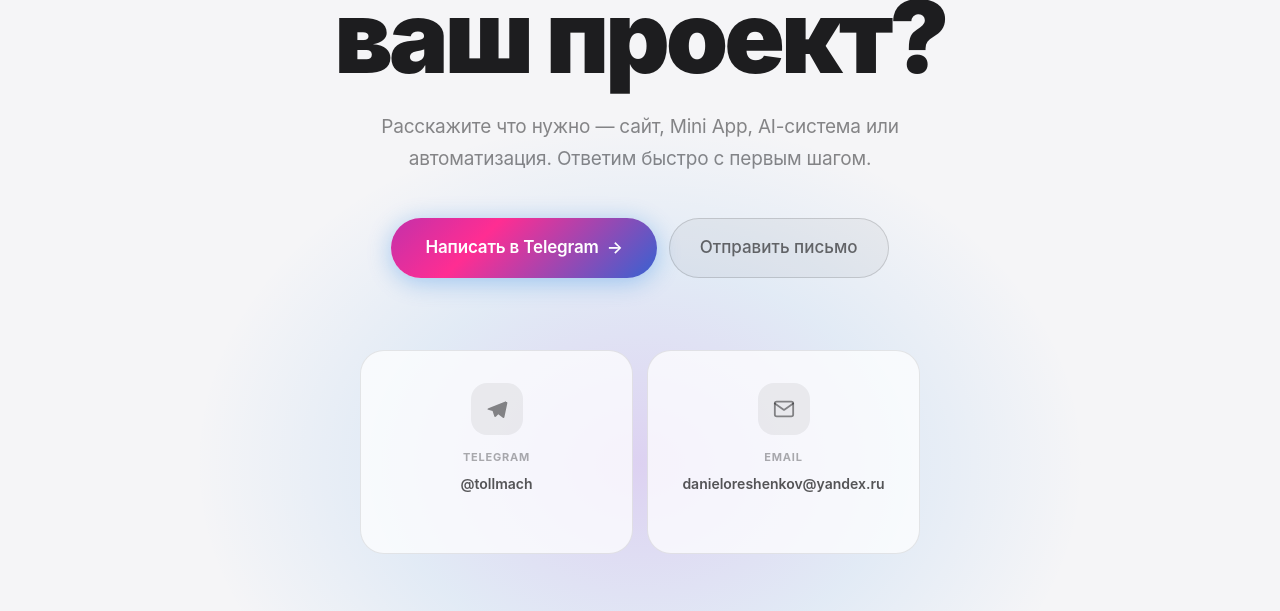
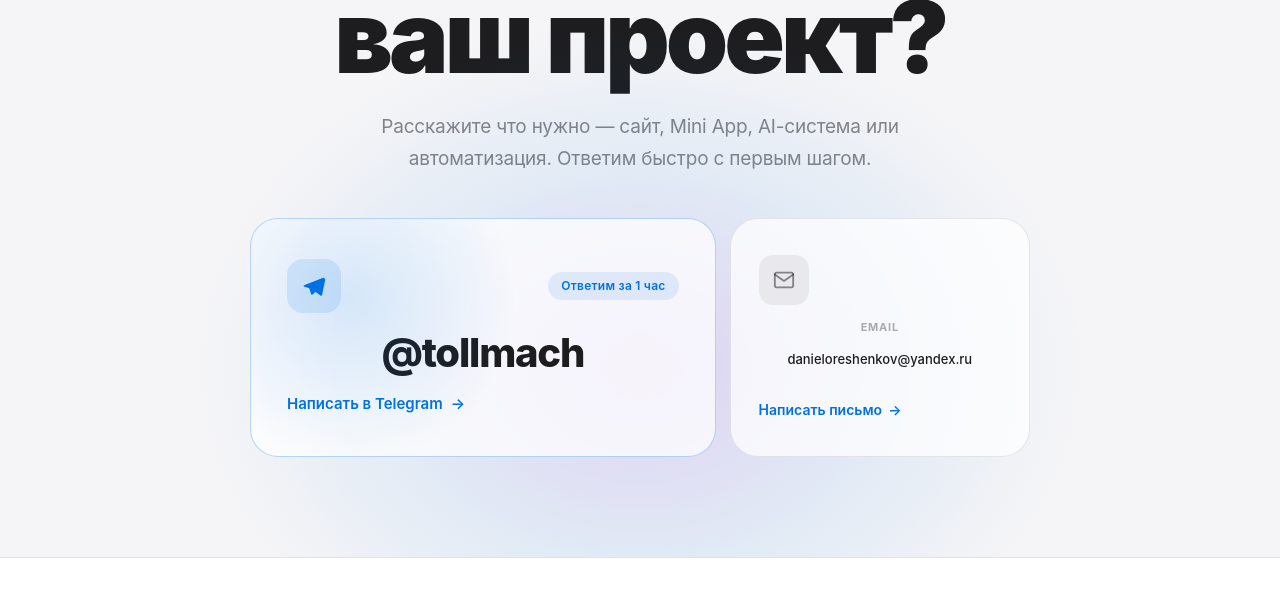
Before and after one commit to DaniilOreshenkov/odn-studio, a website built with Vite: page index.html in a window 1280 px wide. Shown: the part 5879-6490 px from the top of the page. Built offline with nearby package versions, Linux system fonts and the light colour scheme.

```diff
--- a/index.html
+++ b/index.html
@@ -667,36 +667,36 @@
       Расскажите что нужно — сайт, Mini App, AI-система или автоматизация. Ответим быстро с первым шагом.
     </p>
 
-    <!-- primary CTA -->
-    <div class="cn-cta reveal d2">
-      <a href="https://t.me/tollmach" target="_blank" rel="noopener" class="btn btn-primary cn-btn">
-        <span data-ru="Написать в Telegram" data-en="Write on Telegram">Написать в Telegram</span>
-        <i class="btn-arrow">→</i>
-      </a>
-      <a href="mailto:danieloreshenkov@yandex.ru" class="btn cn-btn-ghost">
-        <span data-ru="Отправить письмо" data-en="Send email">Отправить письмо</span>
-      </a>
-    </div>
+    <!-- bento contact grid -->
+    <div class="cn-bento reveal d2">
 
-    <!-- contact cards -->
-    <div class="cn-cards">
-
-      <a href="https://t.me/tollmach" target="_blank" rel="noopener" class="cn-card reveal d3">
-        <div class="cn-card-ico">
-          <svg width="22" height="22" viewBox="0 0 24 24" fill="none"><path d="M21.8 3.5L2.6 11.1c-1.3.5-1.3 1.3-.2 1.6l4.8 1.5 1.8 5.6c.2.6.5.9 1 .9s.7-.2 1-.5l2.4-2.4 5 3.7c.9.5 1.5.2 1.7-.8l3.1-14.8c.3-1.2-.4-1.8-1.4-1.4z" fill="currentColor"/></svg>
+      <!-- Primary: Telegram -->
+      <a href="https://t.me/tollmach" target="_blank" rel="noopener" class="cn-tg-card">
+        <div class="cn-tg-glow"></div>
+        <div class="cn-tg-top">
+          <div class="cn-tg-ico">
+            <svg width="24" height="24" viewBox="0 0 24 24" fill="currentColor"><path d="M21.8 3.5L2.6 11.1c-1.3.5-1.3 1.3-.2 1.6l4.8 1.5 1.8 5.6c.2.6.5.9 1 .9s.7-.2 1-.5l2.4-2.4 5 3.7c.9.5 1.5.2 1.7-.8l3.1-14.8c.3-1.2-.4-1.8-1.4-1.4z"/></svg>
+          </div>
+          <span class="cn-tg-badge" data-ru="Ответим за 1 час" data-en="Reply within 1 hour">Ответим за 1 час</span>
         </div>
-        <div class="cn-card-label">Telegram</div>
-        <div class="cn-card-val">@tollmach</div>
-        <div class="cn-card-hint" data-ru="Написать" data-en="Message">Написать</div>
+        <div class="cn-tg-handle">@tollmach</div>
+        <div class="cn-tg-cta">
+          <span data-ru="Написать в Telegram" data-en="Write on Telegram">Написать в Telegram</span>
+          <span class="cn-tg-arrow">→</span>
+        </div>
       </a>
 
-      <a href="mailto:danieloreshenkov@yandex.ru" class="cn-card reveal d3">
-        <div class="cn-card-ico">
-          <svg width="22" height="22" viewBox="0 0 24 24" fill="none"><path d="M4 4h16c1.1 0 2 .9 2 2v12c0 1.1-.9 2-2 2H4c-1.1 0-2-.9-2-2V6c0-1.1.9-2 2-2z" stroke="currentColor" stroke-width="2" stroke-linecap="round" stroke-linejoin="round"/><path d="M22 6l-10 7L2 6" stroke="currentColor" stroke-width="2" stroke-linecap="round" stroke-linejoin="round"/></svg>
+      <!-- Secondary: Email -->
+      <a href="mailto:danieloreshenkov@yandex.ru" class="cn-em-card">
+        <div class="cn-em-ico">
+          <svg width="22" height="22" viewBox="0 0 24 24" fill="none" stroke="currentColor" stroke-width="2" stroke-linecap="round" stroke-linejoin="round"><path d="M4 4h16c1.1 0 2 .9 2 2v12c0 1.1-.9 2-2 2H4c-1.1 0-2-.9-2-2V6c0-1.1.9-2 2-2z"/><path d="M22 6l-10 7L2 6"/></svg>
         </div>
-        <div class="cn-card-label">Email</div>
-        <div class="cn-card-val">danieloreshenkov@yandex.ru</div>
-        <div class="cn-card-hint" data-ru="Написать" data-en="Send">Написать</div>
+        <div class="cn-em-label">Email</div>
+        <div class="cn-em-addr">danieloreshenkov@yandex.ru</div>
+        <div class="cn-em-cta">
+          <span data-ru="Написать письмо" data-en="Send email">Написать письмо</span>
+          <span class="cn-tg-arrow">→</span>
+        </div>
       </a>
 
     </div>
--- a/src/styles/main.css
+++ b/src/styles/main.css
@@ -1343,99 +1343,124 @@
   letter-spacing:-.01em;
   transition:color .5s;
 }
-.cn-cta{display:flex;gap:12px;justify-content:center;flex-wrap:wrap;margin-bottom:72px}
-.cn-btn{font-size:17px;padding:16px 34px}
-.cn-btn-ghost{
-  display:inline-flex;align-items:center;gap:8px;
-  padding:16px 30px;border-radius:980px;
-  font-size:17px;font-weight:500;
-  text-decoration:none;cursor:pointer;
-  color:var(--cn-ghost-color);
-  border:1px solid var(--cn-ghost-border);
-  background:var(--cn-ghost-bg);
-  transition:background .2s,color .2s,border-color .2s,transform .2s;
-}
-.cn-btn-ghost:hover{
-  background:var(--cn-ghost-hover-bg);
-  color:var(--cn-ghost-hover-color);
-  border-color:var(--cn-ghost-border);
-  transform:translateY(-2px);
-}
-.cn-cards{
+/* bento grid */
+.cn-bento{
   display:grid;
-  grid-template-columns:1fr 1fr;
+  grid-template-columns:1.55fr 1fr;
   gap:14px;
-  max-width:560px;
   width:100%;
-}
-.cn-card{
-  display:flex;
-  flex-direction:column;
-  align-items:center;
-  gap:10px;
-  padding:32px 24px 28px;
-  border-radius:24px;
+  max-width:780px;
+}
+
+/* Telegram card — primary */
+.cn-tg-card{
+  position:relative;overflow:hidden;
+  background:var(--cn-strip-bg);
+  border:1px solid rgba(0,113,227,.28);
+  border-radius:28px;
+  padding:40px 36px;
   text-decoration:none;
   color:var(--cn-chip-color);
+  display:flex;flex-direction:column;gap:20px;
+  transition:transform .25s cubic-bezier(.2,.7,.2,1),border-color .2s,box-shadow .25s;
+}
+.cn-tg-card:hover{
+  transform:translateY(-5px);
+  border-color:rgba(0,113,227,.55);
+  box-shadow:0 28px 64px -20px rgba(0,113,227,.28);
+}
+.cn-tg-glow{
+  position:absolute;top:-100px;left:-80px;
+  width:360px;height:360px;
+  background:radial-gradient(circle,rgba(0,113,227,.14) 0%,transparent 65%);
+  pointer-events:none;
+}
+.cn-tg-top{
+  display:flex;align-items:center;justify-content:space-between;
+}
+.cn-tg-ico{
+  width:54px;height:54px;border-radius:16px;
+  background:rgba(0,113,227,.12);
+  display:flex;align-items:center;justify-content:center;
+  color:var(--accent);
+  transition:background .2s;
+}
+.cn-tg-card:hover .cn-tg-ico{background:rgba(0,113,227,.2)}
+.cn-tg-badge{
+  font-size:12px;font-weight:600;letter-spacing:.02em;
+  padding:5px 13px;border-radius:999px;
+  background:rgba(0,113,227,.10);
+  color:var(--accent);
+  transition:background .2s;
+}
+.cn-tg-card:hover .cn-tg-badge{background:rgba(0,113,227,.18)}
+.cn-tg-handle{
+  font-size:clamp(26px,4.5vw,40px);
+  font-weight:800;letter-spacing:-.03em;line-height:1;
+  color:var(--cn-title);
+  transition:color .5s;
+}
+.cn-tg-cta{
+  display:inline-flex;align-items:center;gap:8px;
+  font-size:15px;font-weight:600;
+  color:var(--accent);
+  margin-top:auto;
+}
+.cn-tg-arrow{
+  display:inline-block;
+  transition:transform .2s;
+}
+.cn-tg-card:hover .cn-tg-arrow,.cn-em-card:hover .cn-tg-arrow{transform:translateX(5px)}
+
+/* Email card — secondary */
+.cn-em-card{
+  position:relative;overflow:hidden;
   background:var(--cn-strip-bg);
   border:1px solid var(--cn-strip-border);
-  transition:background .2s,border-color .2s,transform .25s cubic-bezier(.2,.7,.2,1),color .5s;
-  text-align:center;
-  position:relative;
-  overflow:hidden;
-}
-.cn-card::before{
-  content:"";
-  position:absolute;inset:0;
-  border-radius:inherit;
-  background:radial-gradient(circle at 60% 0%,rgba(0,113,227,.10),transparent 60%);
-  opacity:0;
-  transition:opacity .3s;
-}
-.cn-card:hover{
-  transform:translateY(-6px);
-  border-color:rgba(0,113,227,.35);
-  box-shadow:0 20px 60px -20px rgba(0,113,227,.22);
-  color:var(--cn-chip-hover-color);
-}
-.cn-card:hover::before{opacity:1}
-.cn-card:hover .cn-card-ico{background:rgba(0,113,227,.15);color:var(--accent)}
-.cn-card:hover .cn-card-hint{opacity:1;transform:translateY(0)}
-.cn-card-ico{
-  width:52px;height:52px;
-  border-radius:16px;
+  border-radius:28px;
+  padding:36px 28px;
+  text-decoration:none;
+  color:var(--cn-chip-color);
+  display:flex;flex-direction:column;gap:14px;
+  transition:transform .25s cubic-bezier(.2,.7,.2,1),border-color .2s,box-shadow .25s;
+}
+.cn-em-card:hover{
+  transform:translateY(-5px);
+  border-color:rgba(0,113,227,.38);
+  box-shadow:0 24px 56px -18px rgba(0,113,227,.20);
+}
+.cn-em-ico{
+  width:50px;height:50px;border-radius:14px;
   background:var(--cn-chip-ico-bg);
   display:flex;align-items:center;justify-content:center;
   color:var(--cn-chip-ico-color);
   transition:background .2s,color .2s;
-  margin-bottom:4px;
-}
-.cn-card-label{
+}
+.cn-em-card:hover .cn-em-ico{background:rgba(0,113,227,.12);color:var(--accent)}
+.cn-em-label{
   font-size:11px;font-weight:700;
-  letter-spacing:.07em;text-transform:uppercase;
+  text-transform:uppercase;letter-spacing:.07em;
   color:var(--cn-chip-label-color);
   transition:color .5s;
 }
-.cn-card-val{
+.cn-em-addr{
+  font-size:13px;font-weight:500;line-height:1.45;
+  word-break:break-all;
+  color:var(--cn-title);
+  transition:color .5s;
+}
+.cn-em-cta{
+  display:inline-flex;align-items:center;gap:6px;
   font-size:14px;font-weight:600;
-  word-break:break-all;line-height:1.3;
-}
-.cn-card-hint{
-  font-size:13px;font-weight:500;
   color:var(--accent);
-  opacity:0;
-  transform:translateY(4px);
-  transition:opacity .2s,transform .2s;
-  margin-top:2px;
-}
+  margin-top:auto;
+}
+
 @media(max-width:640px){
-  .cn-cards{grid-template-columns:1fr 1fr;max-width:100%}
-  .cn-card{padding:24px 16px}
-  .cn-card-val{font-size:12px}
-  .cn-card-hint{opacity:.6;transform:none}
+  .cn-bento{grid-template-columns:1fr}
   .cn-title{letter-spacing:-.03em}
-  .cn-cta{flex-direction:column;align-items:center}
-  .cn-btn,.cn-btn-ghost{width:100%;justify-content:center}
+  .cn-tg-card{padding:30px 24px}
+  .cn-em-card{padding:28px 24px}
 }
 
 /* ═══════════════════════════════════════════
```
